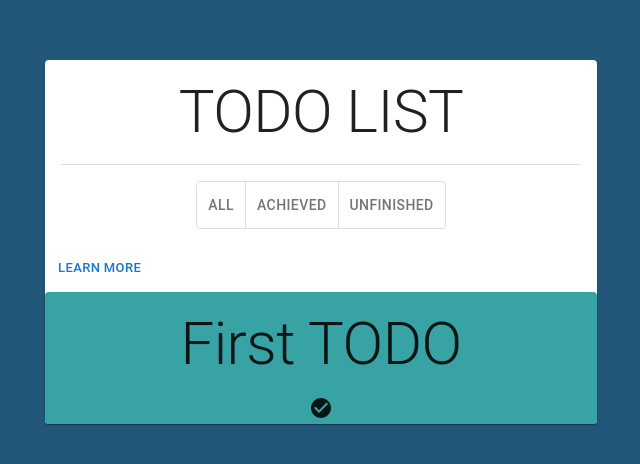
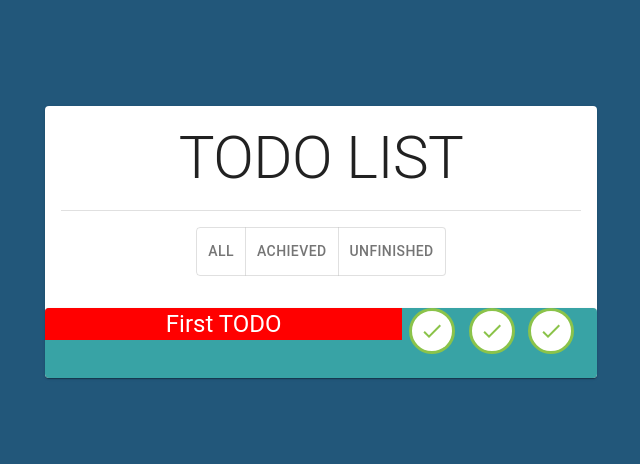
Before and after one commit to Hamza12398/React-MUI, a React (Create React App) app in the folder todo-list/: page / in a window 1280 px wide. Shown: the part 158-622 px from the top of the page, without its empty margins (319-959 px from the left). Built offline with nearby package versions, Linux system fonts and the light colour scheme.

Commit message:
WORKING IN COMPONENTS

```diff
--- a/todo-list/src/Components/Todo.jsx
+++ b/todo-list/src/Components/Todo.jsx
@@ -1,18 +1,70 @@
 import Typography from "@mui/material/Typography";
 import Card from "@mui/material/Card";
-import CardActions from "@mui/material/CardActions";
 import CardContent from "@mui/material/CardContent";
 import Button from "@mui/material/Button";
-import CheckCircleIcon from '@mui/icons-material/CheckCircle';
-
-
+import CheckCircleIcon from "@mui/icons-material/CheckCircle";
+import Box from "@mui/material/Box";
+import Paper from "@mui/material/Paper";
+import Grid from "@mui/material/Grid";
+import CheckIcon from "@mui/icons-material/Check";
+import DeleteIcon from "@mui/icons-material/Delete";
+import IconButton from "@mui/material/IconButton";
 export default function Todo() {
   return (
-    <Card sx={{ minWidth: 275, background:"#38A3A5" }}>
+    <Card
+      sx={{
+        minWidth: 275,
+        background: "#38A3A5",
+        color: "white",
+        marginTop: 2,
+      }}
+    >
       <CardContent>
-        <Typography variant="h2">First TODO</Typography>
+        <Grid container spacing={2}>
+          <Grid xs={8}>
+            <Typography sx={{background:"red"}} variant="h5">First TODO</Typography>
+          </Grid>
+
+          {/* BUTTONS */}
+          <Grid
+            xs={4}
+            display="flex"
+            justifyContent="space-around"
+            alignItems="center"
+          >
+            <IconButton
+              aria-label="delete"
+              sx={{
+                border: "solid #8bc34a 3px",
+                background: "white",
+                color: "#8bc34a",
+              }}
+            >
+              <CheckIcon />
+            </IconButton>
+            <IconButton
+              aria-label="delete"
+              sx={{
+                border: "solid #8bc34a 3px",
+                background: "white",
+                color: "#8bc34a",
+              }}
+            >
+              <CheckIcon />
+            </IconButton>
+            <IconButton
+              aria-label="delete"
+              sx={{
+                border: "solid #8bc34a 3px",
+                background: "white",
+                color: "#8bc34a",
+              }}
+            >
+              <CheckIcon />
+            </IconButton>
+          </Grid>
+        </Grid>
       </CardContent>
-      <CheckCircleIcon />
     </Card>
   );
 }
--- a/todo-list/src/Components/TodoList.jsx
+++ b/todo-list/src/Components/TodoList.jsx
@@ -30,10 +30,9 @@ export default function TodoList() {
               <ToggleButton value="ios">Unfinished</ToggleButton>
             </ToggleButtonGroup>
           </CardContent>
-          <CardActions>
-            <Button size="small">Learn More</Button>
-          </CardActions>
+          {/* COMPONENTS */}
           <Todo />
+          {/* COMPONENTS */}
         </Card>
       </Container>
     </React.Fragment>
```
